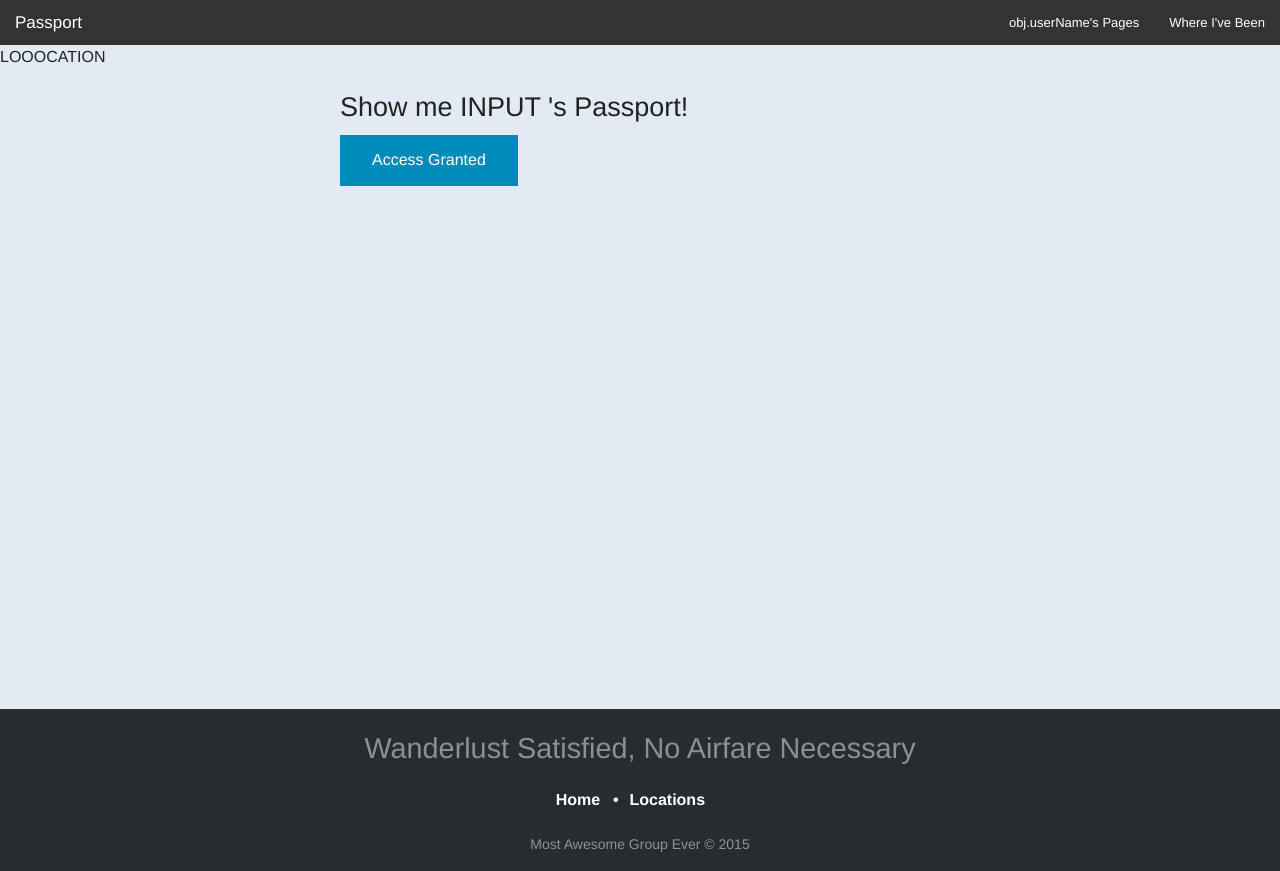
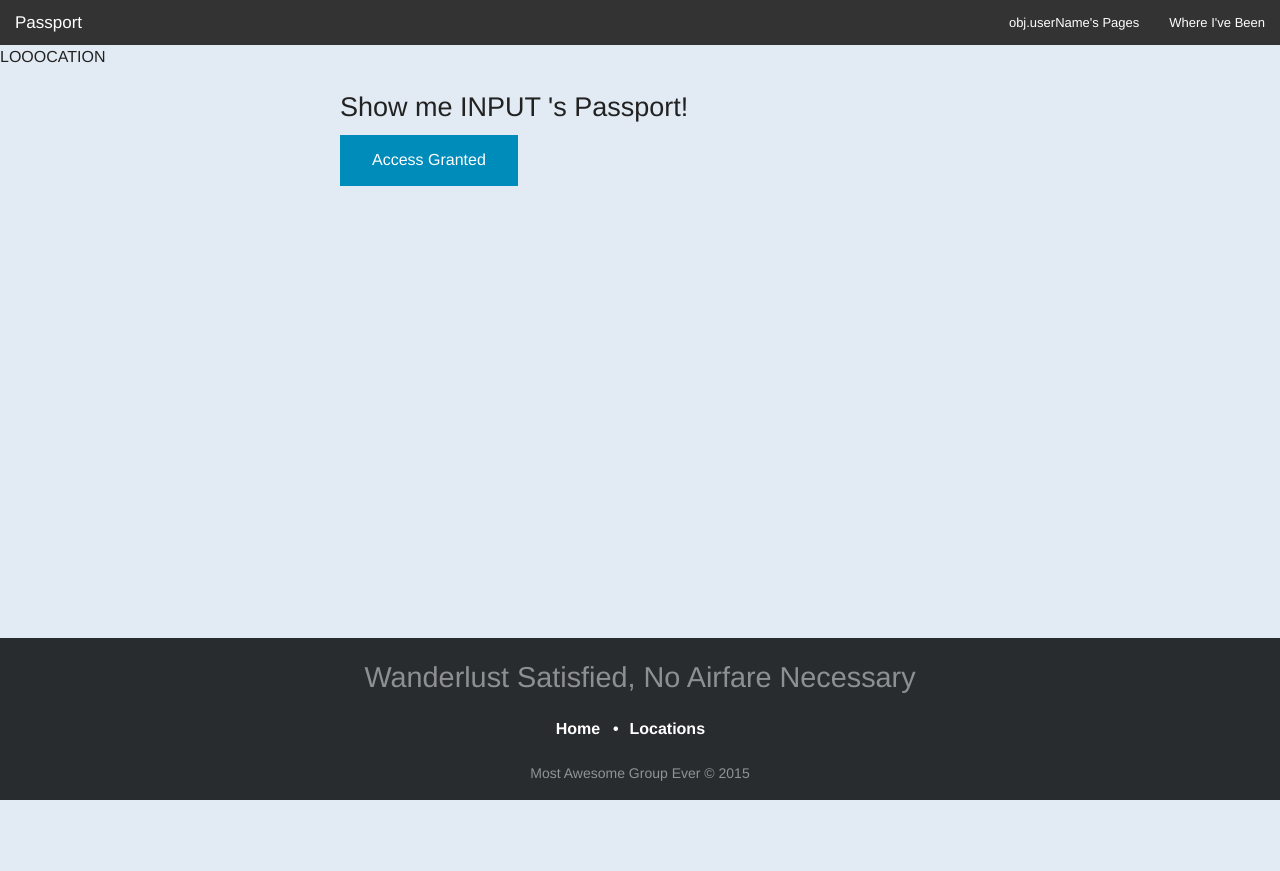
Before and after one commit to travelLog/Travel-Front-End, a website with bundled scripts: page app/index.html in a window 1280 px wide. After the commit the page ends 800 px from the top, so only its background shows below. Built offline with nearby package versions, Linux system fonts and the light colour scheme; some packages are replaced by stand-ins of ours.

Commit message:
Footer positioning fixed

```diff
--- a/sass/main.scss
+++ b/sass/main.scss
@@ -4,12 +4,17 @@
 
 body {
   background: #e2ebf3;
+  margin:0;
+  padding:0;
+  height: 100%;
 }
 
 .container {
   width: 600px;
-  height: 600px;
+  min-height: 100%;
   margin: 20px auto;
+  postion: relative;
+
 }
 
 .footer {
@@ -17,6 +22,9 @@ body {
   text-align: center;
   font-size: 1.2rem;
   padding: 1rem;
+  width:100%;
+  position: absolute;
+  bottom:0;
   p {
     &.slogan {
       color: #8d9093;
```
Also changed, not shown: app/templates/layout.tpl.html (+0 -1 lines), app/css/main.css, 1 other file.
